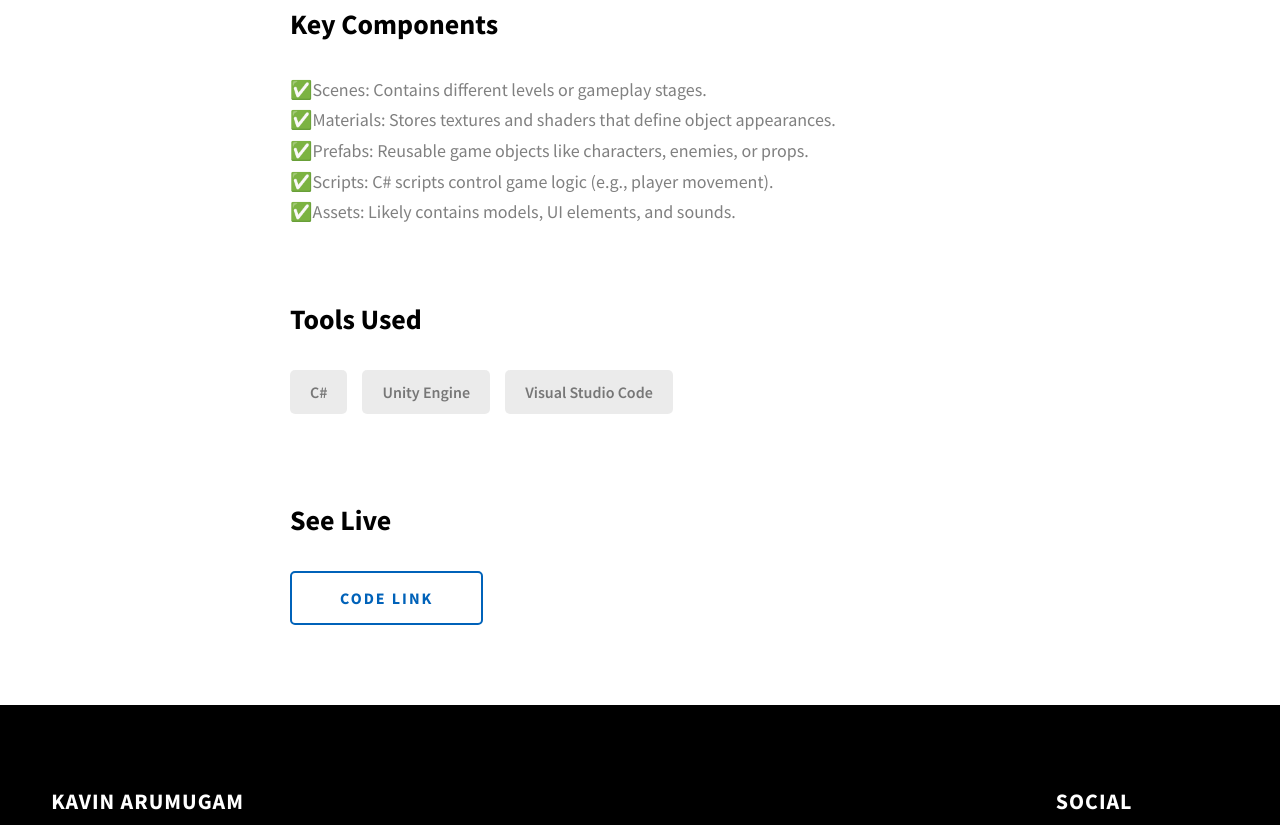
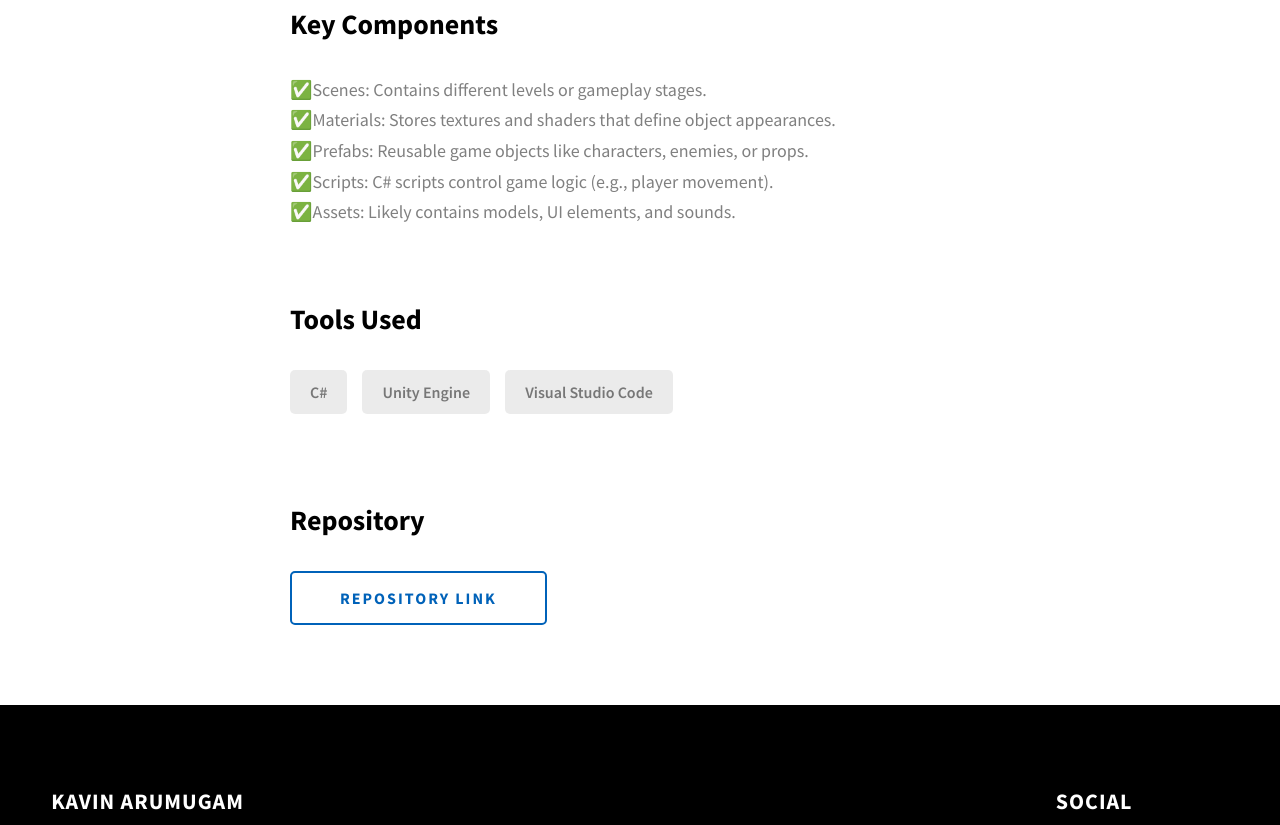
Before and after one commit to Kavin7094/my-portfolio, a website: page project-2.html in a window 1280 px wide. Shown: the part 1678-2503 px from the top of the page. Drawn offline with Linux system fonts and the light colour scheme.

Commit message:
Update project-2.html

```diff
--- a/project-2.html
+++ b/project-2.html
@@ -81,7 +81,7 @@
         </p>
       </div>
       <div class="project-cs-hero__cta">
-        <a href="https://github.com/Kavin7094/Project-dooge" class="btn btn--bg" target="_blank">Code Link</a>
+        <a href="https://github.com/Kavin7094/Project-dooge" class="btn btn--bg" target="_blank">Source Link</a>
       </div>
     </div>
   </section>
@@ -124,8 +124,8 @@
             </div>
           </div>
           <div class="project-details__links">
-            <h3 class="project-details__content-title">See Live</h3>
-            <a href="https://github.com/Kavin7094/Project-dooge" class="btn btn--med btn--theme-inv project-details__links-btn" target="_blank">Code Link</a>
+            <h3 class="project-details__content-title">Repository</h3>
+            <a href="https://github.com/Kavin7094/Project-dooge" class="btn btn--med btn--theme-inv project-details__links-btn" target="_blank">Repository Link</a>
           </div>
         </div>
       </div>
```
